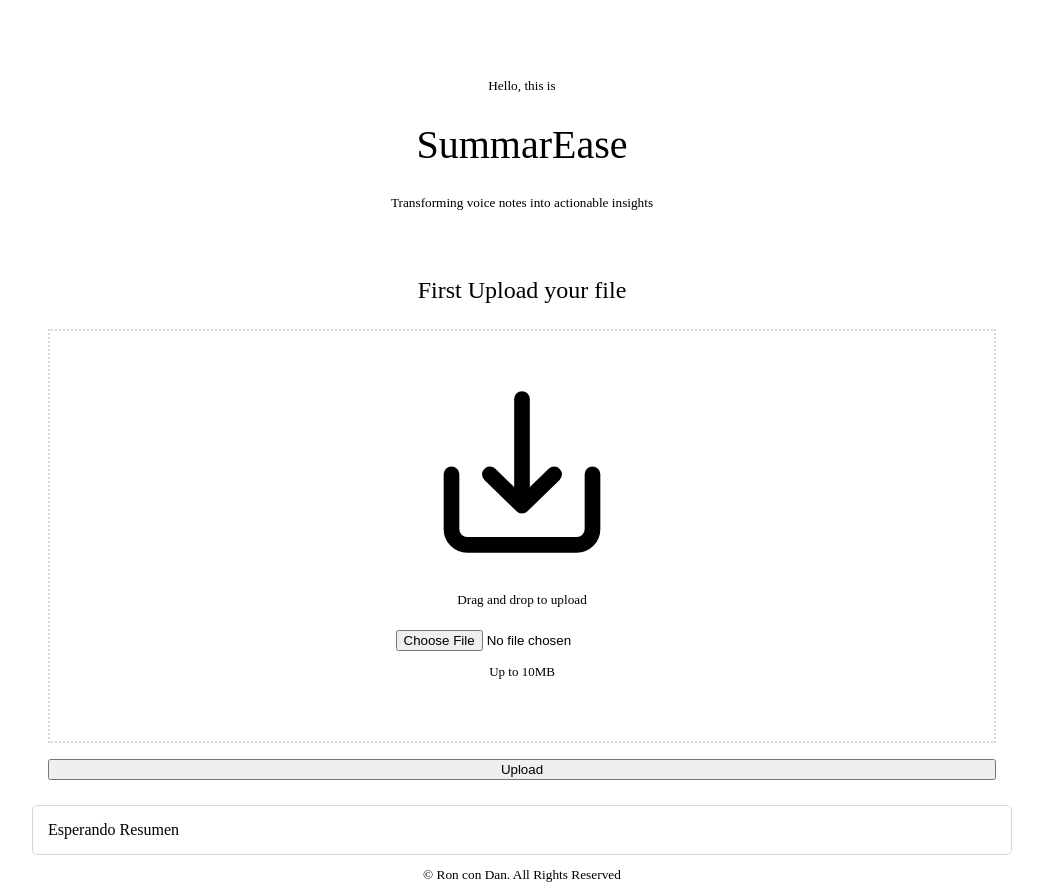
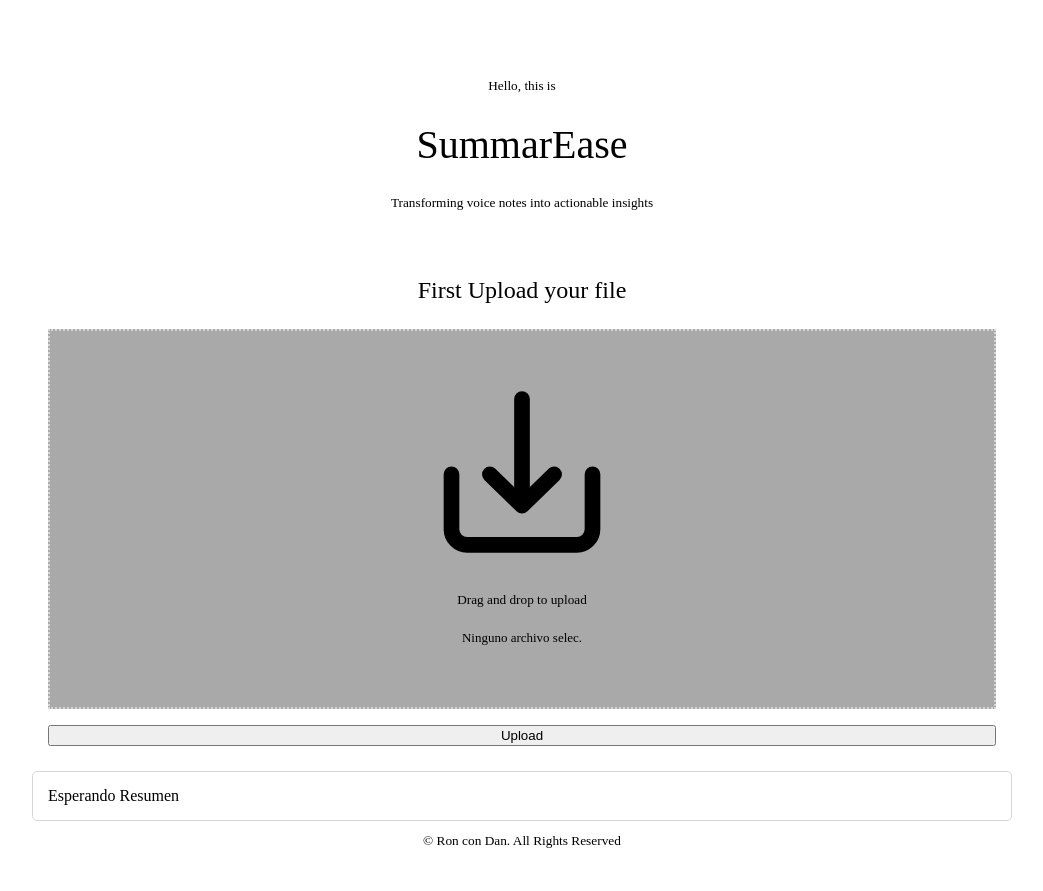
Before and after one commit to dansaround/summarEase, a React (Vite) app: page / in a window 1280 px wide. Shown: the whole page, without its empty margins (118-1161 px from the left). After the commit the page ends 857 px from the top, so only its background shows below. Built offline with nearby package versions, Linux system fonts and the light colour scheme.

Commit message:
drag and drop feature updated and works

```diff
--- a/src/components/AudioUploader.tsx
+++ b/src/components/AudioUploader.tsx
@@ -9,10 +9,13 @@ function AudioUploader({
 }) {
   const [selectedFile, setSelectedFile] = useState<File | null>(null);
   const [isLoading, setIsLoading] = useState(false);
+  const [filename, setFilename] = useState("Ninguno archivo selec.");
+  const [isDragging, setIsDragging] = useState(false); // Add state for dragging
 
   function handleFileSelect(event: React.ChangeEvent<HTMLInputElement>) {
     const file = event.target.files ? event.target.files[0] : null;
     setSelectedFile(file);
+    setFilename(file ? file.name : "Ninguno archivo selec.");
   }
 
   function handleUpload() {
@@ -33,16 +36,61 @@ function AudioUploader({
       .finally(() => setIsLoading(false));
   }
 
+  function handleDrop(event: React.DragEvent<HTMLDivElement>) {
+    event.preventDefault();
+    const file = event.dataTransfer.files[0];
+    setSelectedFile(file);
+    setFilename(file ? file.name : "Ninguno archivo selec.");
+    setIsDragging(false); // Reset dragging state
+  }
+
+  function handleDragOver(event: React.DragEvent<HTMLDivElement>) {
+    event.preventDefault();
+    event.dataTransfer.dropEffect = "copy";
+    setIsDragging(true); // Set dragging state
+  }
+
+  function handleDragLeave(event: React.DragEvent<HTMLDivElement>) {
+    event.preventDefault();
+    setIsDragging(false);
+  }
+
+  function handleDragStart(event: React.DragEvent<HTMLDivElement>) {
+    event.preventDefault();
+    event.stopPropagation();
+    event.dataTransfer.effectAllowed = "move";
+    event.dataTransfer.dropEffect = "move";
+  }
+
+  function handleDragEnd(event: React.DragEvent<HTMLDivElement>) {
+    event.preventDefault();
+    event.stopPropagation();
+    event.dataTransfer.clearData();
+    setIsDragging(false); // Reset dragging state
+  }
+
   return (
     <div className="container input__container">
       <div className="input">
         <h2>First Upload your file</h2>
-        <div className="drop__area">
+        <div
+          className={`drop__area ${isDragging ? "dragging" : "not__dragging"}`} // Add class based on dragging state
+          onDrop={handleDrop}
+          onDragOver={handleDragOver}
+          onDragStart={handleDragStart}
+          onDragEnd={handleDragEnd}
+          onDragLeave={handleDragLeave}
+        >
           <img src={DownloadIcon} alt="este" />
           <h5>Drag and drop to upload</h5>
 
-          <input type="file" accept=".mp3,.wav" onChange={handleFileSelect} />
-          <p>Up to 10MB</p>
+          <input
+            type="file"
+            accept=".mp3,.wav"
+            onChange={handleFileSelect}
+            className="hidden"
+          />
+          <p>{filename}</p>
         </div>
         <button
           className="btn btn__primary"
--- a/src/index.css
+++ b/src/index.css
@@ -1,7 +1,7 @@
 @import url("https://fonts.googleapis.com/css2?family=Poppins:wght@300;400;500;600&display=swap");
 
 :root {
-  --color-bg: #1f1f38;
+  --color-bg: #a9a9a9;
   --color-bg-variant: #4c4c4c;
   --color-primary: #d7d7d7;
   --color-primary-variant: rgba(227, 227, 227, 0.4);
--- a/src/styles/audioUploader.css
+++ b/src/styles/audioUploader.css
@@ -30,15 +30,18 @@ h2 {
   border-spacing: 5px 1rem;
 }
 
-.drop__area:hover {
+.dragging {
   border: 2px solid var(--color-primary);
   color: var(--color-light);
-  background-color: var(--color-primary-variant);
+  background-color: var(--color-bg-variant);
   transform: scale(0.97);
   transition: var(--transition);
 }
 
-.drop__area.active {
-  border: 2px solid var(--color-primary-variant);
-  color: var(--color-light);
+.not__dragging {
+  background-color: var(--color-bg);
 }
+
+.hidden {
+  display: none;
+}
```
